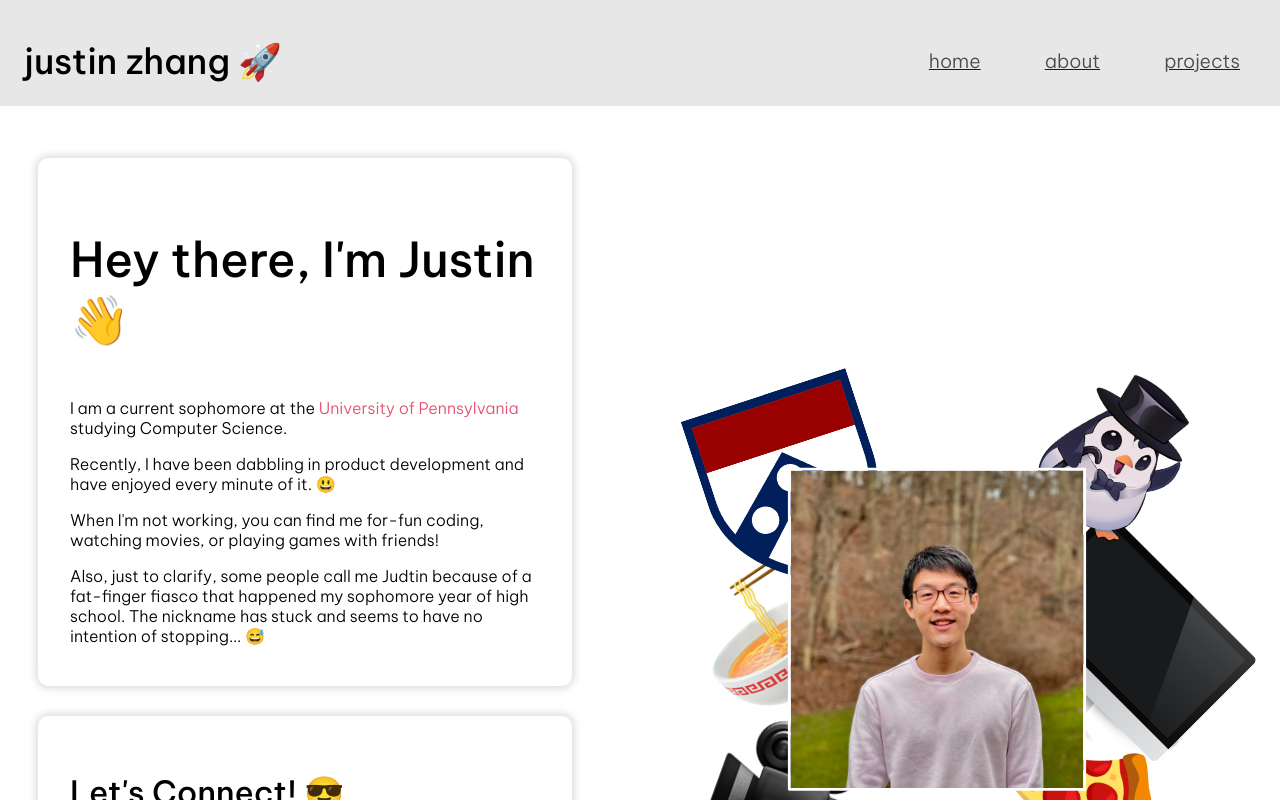
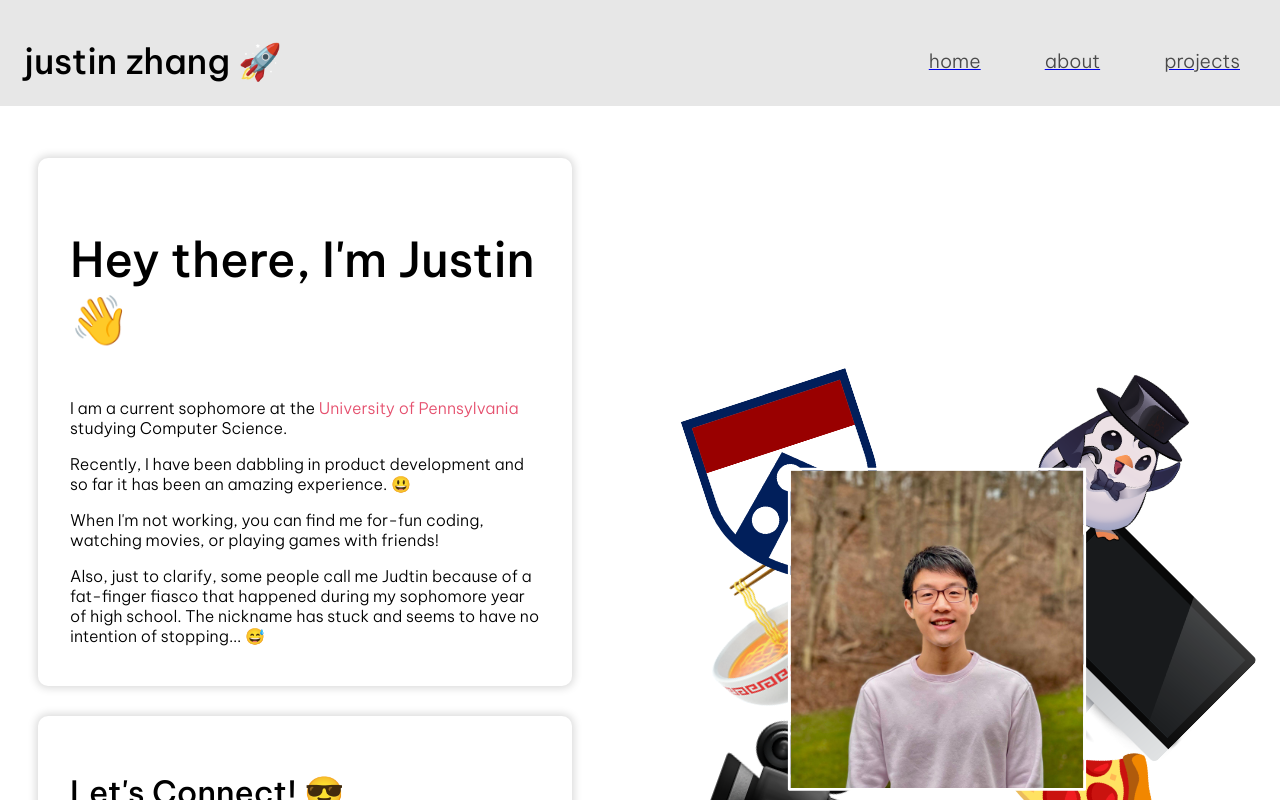
Before and after one commit to judtinzhang/personal-website, a React (Vite) app: page / in a window 1280 px wide. Shown: the top 800 px of the page. Built offline with nearby package versions, Linux system fonts and the light colour scheme.

Commit message:
minor grammar fixes

```diff
--- a/src/App.js
+++ b/src/App.js
@@ -43,13 +43,13 @@ const App = () => {
                                 I am a current sophomore at the <HyperLink href="https://www.upenn.edu/" target="_blank">University of Pennsylvania</HyperLink> studying Computer Science.
                             </Text>
                             <Text>
-                                Recently, I have been dabbling in product development and have enjoyed every minute of it. 😃
+                                Recently, I have been dabbling in product development and so far it has been an amazing experience. 😃
                             </Text>
                             <Text>
                                 When I'm not working, you can find me for-fun coding, watching movies, or playing games with friends!
                             </Text>
                             <Text>
-                                Also, just to clarify, some people call me Judtin because of a fat-finger fiasco that happened my sophomore year of high school.
+                                Also, just to clarify, some people call me Judtin because of a fat-finger fiasco that happened during my sophomore year of high school.
                                 The nickname has stuck and seems to have no intention of stopping... 😅
                             </Text>
                         </Card>
```
